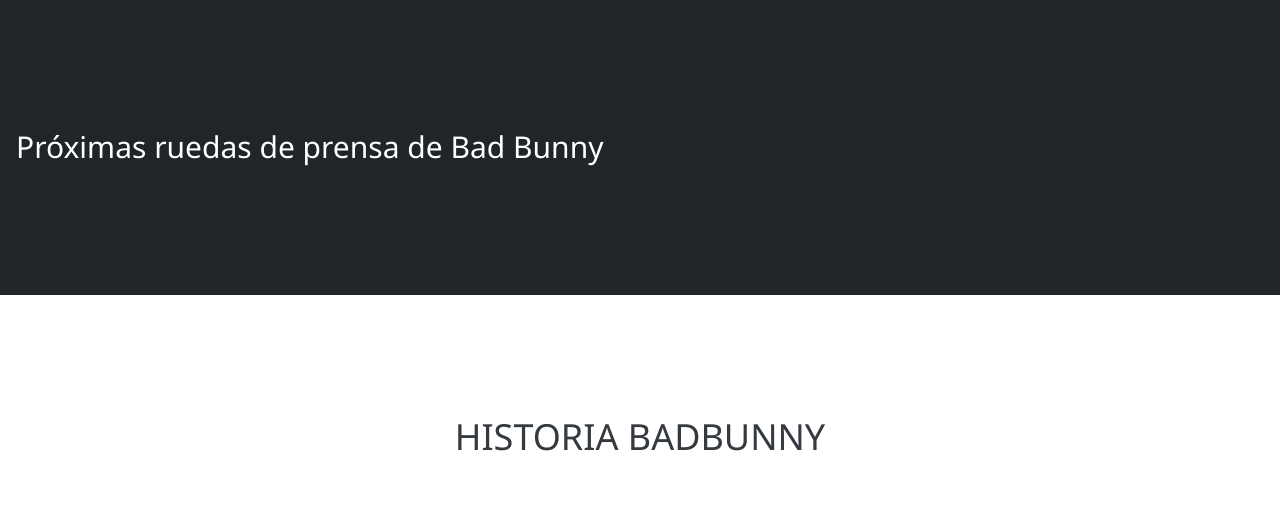
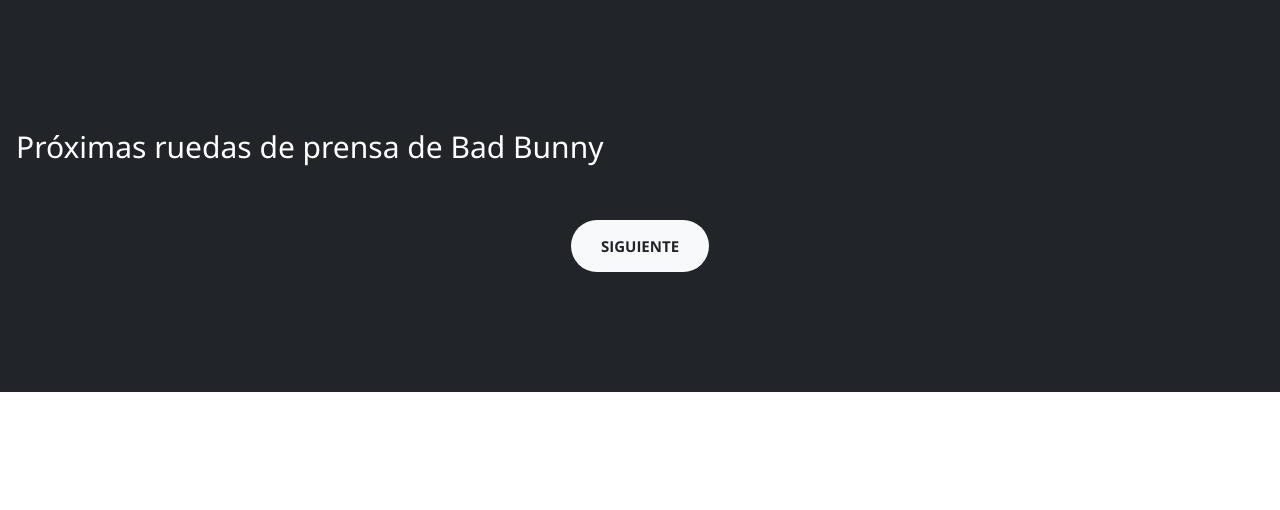
Before and after one commit to ngualterosp/proyecto_software, a PHP site: page /index.php in a window 1280 px wide. Shown: the part 2066-2576 px from the top of the page. Run offline with PHP 8.4, Linux system fonts and the light colour scheme; data that the repository does not hold is empty.

Commit message:
Boton plantilla1

```diff
--- a/plantilla1.php
+++ b/plantilla1.php
@@ -130,7 +130,10 @@
       <?php
       require_once('ruedaCliente.php');
       ?>
+
+      <center><br><br><a class="btn btn-light btn-xl js-scroll-trigger" href="#historia">SIGUIENTE</a></center>
     </section>
+
 
     <section id="historia">
       <div class="container">
```
